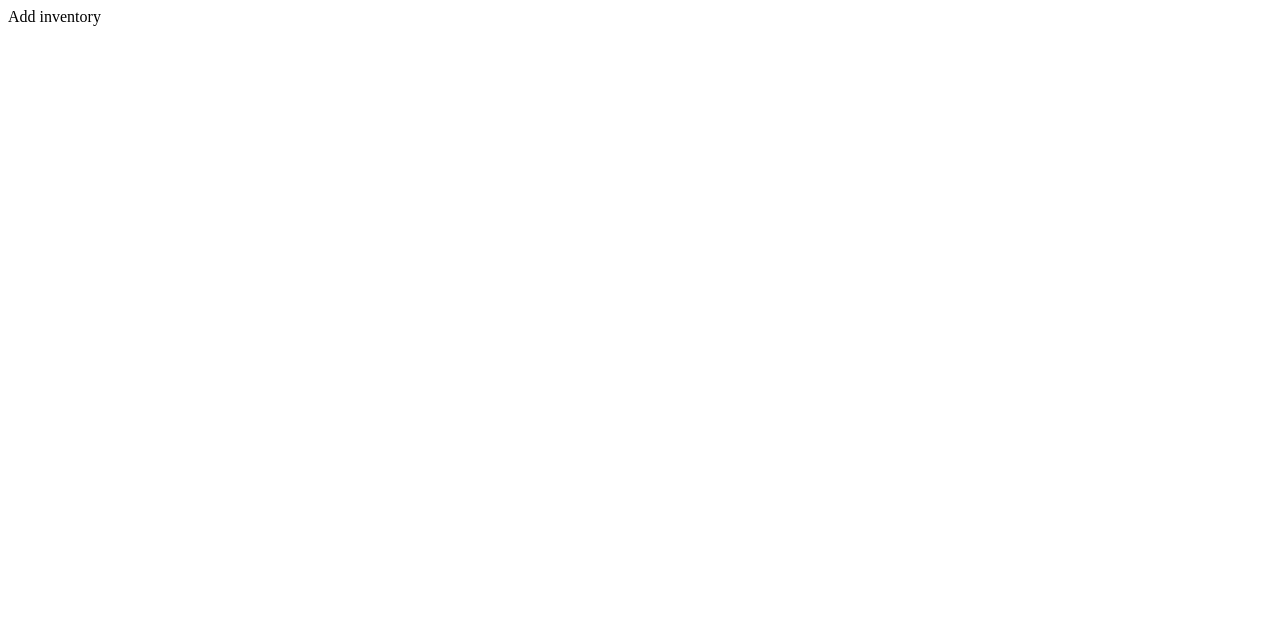
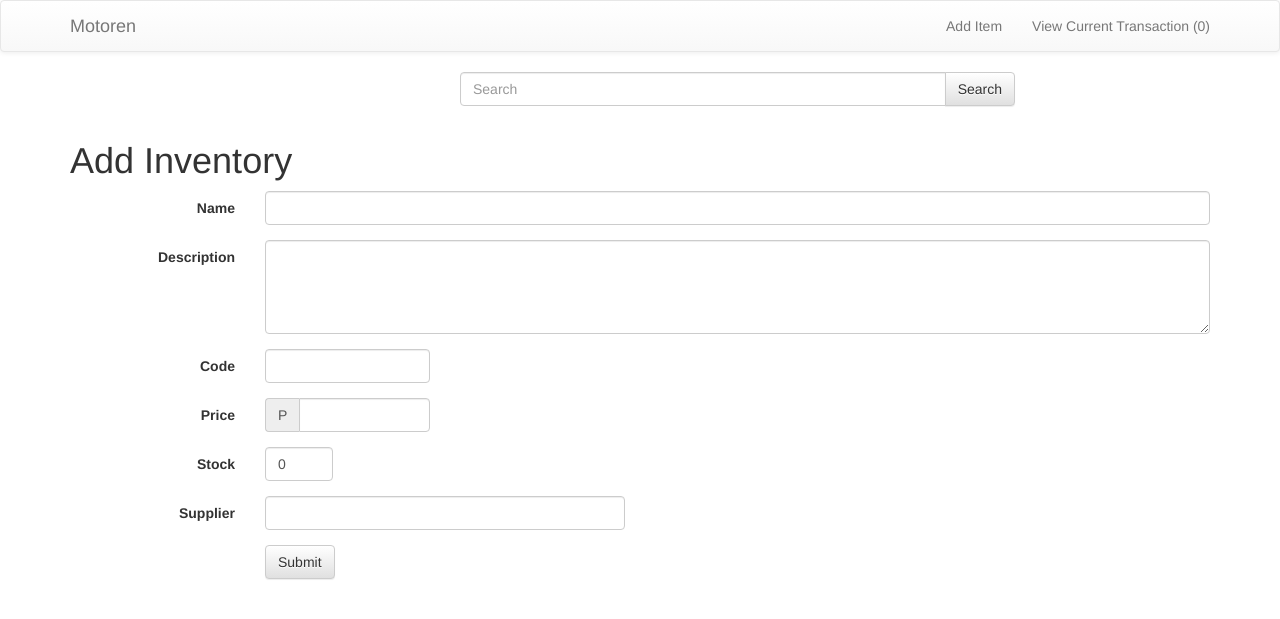
Before and after one commit to MojoJolo/motoren_pos, a Flask app: page /inventory/add in a window 1280 px wide. Before the commit the part shown is almost empty. Shown: the top 619 px of the page. Run offline with Flask 2, Linux system fonts and the light colour scheme; some libraries are stand-ins or nearby versions.

Commit message:
added add inventory;

```diff
--- a/app/inventory.py
+++ b/app/inventory.py
@@ -15,7 +15,7 @@ def add_inventory():
         try:
             price = float(request.form.get('price'))
         except:
-            return "Price is invalid!"
+            return request.form.get('price')
 
         try:
             stock = int(request.form.get('stock'))
@@ -31,11 +31,11 @@ def add_inventory():
 
             Db().add_inventory(item)
 
-            return "Success."
+            return redirect(url_for('search_inventory', q=name))
         else:
             return "Please complete required fields."
     else:
-        return "Add inventory"
+        return render_template('add.html')
 
 @app.route("/inventory/get_all", methods=['GET'])
 def get_inventories():
--- a/app/sale.py
+++ b/app/sale.py
@@ -63,3 +63,7 @@ def add_sale():
 @app.template_filter('total_sale')
 def total_sale(sales):
     return sum([sale['srp'] for sale in sales])
+
+@app.template_filter('item_in_sale')
+def item_in_sale(sales):
+    return len(sales.keys())
--- /dev/null
+++ b/app/templates/add.html
@@ -0,0 +1,65 @@
+{% extends "base.html" %}
+{% block head %}
+    <title>View Items - Motoren</title>
+
+    <script src="{{ url_for('static', filename='js/jquery-1.12.0.min.js') }}" charset="utf-8"></script>
+    {{ super() }}
+{% endblock %}
+
+{% block body %}
+    {{ super() }}
+
+    <div class="container">
+        <div class="row">
+            <div class="col-xs-12">
+                <h1>Add Inventory</h1>
+                <form class="form-horizontal" method="POST" action="{{ url_for('add_inventory') }}">
+                    <div class="form-group">
+                        <label for="inventory-name" class="col-xs-2 control-label">Name</label>
+                        <div class="col-xs-10">
+                            <input type="text" class="form-control" id="inventory-name" name="name">
+                        </div>
+                    </div>
+                    <div class="form-group">
+                        <label for="inventory-description" class="col-xs-2 control-label">Description</label>
+                        <div class="col-xs-10">
+                            <textarea class="form-control" rows="4" id="inventory-description" name="description"></textarea>
+                        </div>
+                    </div>
+                    <div class="form-group">
+                        <label for="inventory-code" class="col-xs-2 control-label">Code</label>
+                        <div class="col-xs-2">
+                            <input type="text" class="form-control" id="inventory-code" name="code">
+                        </div>
+                    </div>
+                    <div class="form-group">
+                        <label for="inventory-price" class="col-xs-2 control-label">Price</label>
+                        <div class="col-xs-2">
+                            <div class="input-group">
+                                <span class="input-group-addon">P</span>
+                                <input type="text" class="form-control" id="inventory-price" name="price">
+                            </div>
+                        </div>
+                    </div>
+                    <div class="form-group">
+                        <label for="inventory-stock" class="col-xs-2 control-label">Stock</label>
+                        <div class="col-xs-1">
+                            <input type="number" class="form-control" id="inventory-name" value="0" name="stock">
+                        </div>
+                    </div>
+                    <div class="form-group">
+                        <label for="inventory-supplier" class="col-xs-2 control-label">Supplier</label>
+                        <div class="col-xs-4">
+                            <input type="text" class="form-control" id="inventory-supplier" name="supplier">
+                        </div>
+                    </div>
+                    <div class="form-group">
+                        <div class="col-xs-offset-2 col-xs-10">
+                            <button type="submit" class="btn btn-default">Submit</button>
+                        </div>
+                    </div>
+                </form>
+            </div>
+        </div>
+    </div>
+{% endblock %}
--- a/app/templates/base.html
+++ b/app/templates/base.html
@@ -12,16 +12,30 @@
             <div class="navbar-header">
                 <a class="navbar-brand" href="{{ url_for('index') }}">Motoren</a>
             </div>
+            <ul class="nav navbar-nav navbar-right">
+                <li><a href="{{ url_for('add_inventory') }}">Add Item</a></li>
+                <li><a href="{{ url_for('view_sale') }}">View Current Transaction ({{ session.get("sales", {}) | item_in_sale }})</a></li>
+            </ul>
+        </div>
+    </nav>
+    <div class="container">
+        <div class="row">
+            <div class="col-xs-offset-4 col-xs-6">
                 {% if request.path != '/' %}
-                <form class="navbar-form navbar-left" role="search" method="GET" action="{{ url_for('search_inventory') }}">
+                    <form role="search" method="GET" action="{{ url_for('search_inventory') }}">
                         <div class="form-group">
+                            <div class="input-group">
                                 <input type="text" class="form-control" placeholder="Search" name="q">
+                                <span class="input-group-btn">
                                     <button type="submit" class="btn btn-default">Search</button>
+                                </span>
+                            </div>
                         </div>
                     </form>
                 {% endif %}
             </div>
-    </nav>
+        </div>
+    </div>
     {% block body %}
     {% endblock %}
 
--- a/app/templates/index.html
+++ b/app/templates/index.html
@@ -9,7 +9,7 @@
 
     <div class="container">
         <div class="row">
-            <div class="col-md-offset-2 col-xs-8">
+            <div class="col-xs-offset-2 col-xs-8">
                 <h1>Search for item:</h1>
                 <form method="GET" action="{{ url_for('search_inventory') }}">
                     <div class="input-group">
--- a/app/templates/sale.html
+++ b/app/templates/sale.html
@@ -12,6 +12,7 @@
     <div class="container">
         <div class="row">
             <div class="col-md-12">
+                <h1>Current Transaction</h1>
                 <form method="POST" action="{{ url_for('checkout') }}">
                     <table class="table table-hover table-bordered">
                         <thead>
```
Lines whose indentation alone changed are shown as unchanged.
